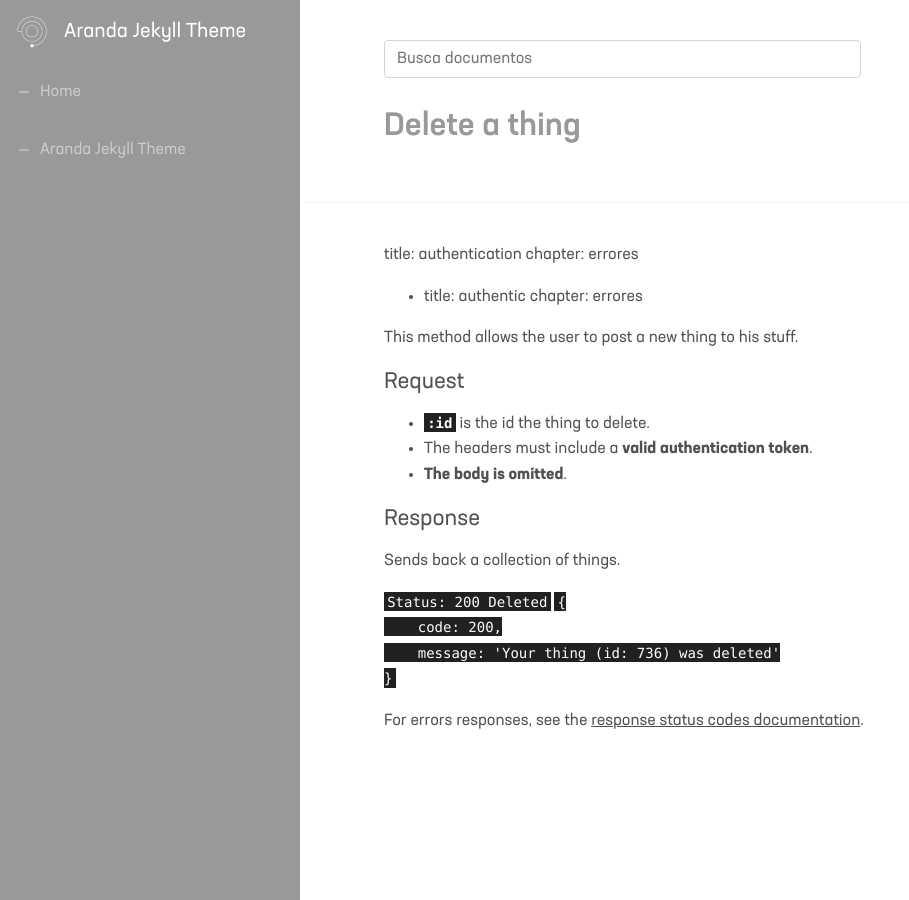
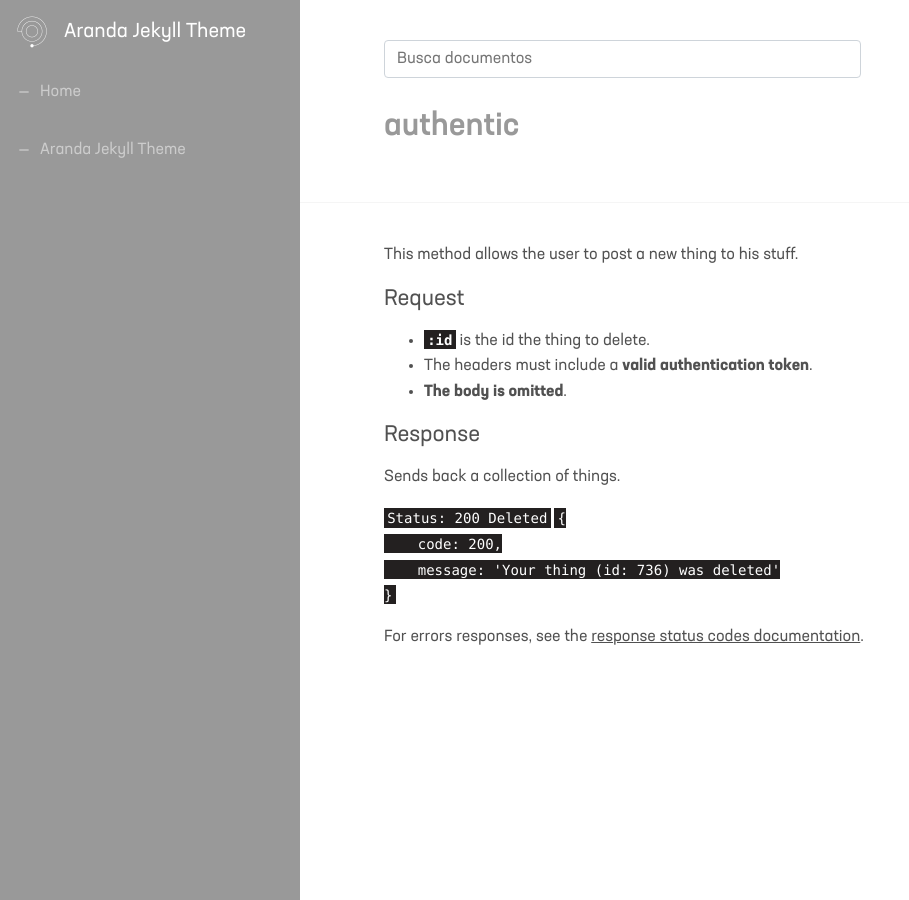
Before and after one commit to Nats85/Manuales-Aranda-Apis, a Jekyll site: the page built from troubleshooting/2012-12-24-delete-a-thing.md, in a window 1280 px wide. Shown: the whole page, without its empty margins (0-909 px from the left). Built offline with Jekyll 4.4.1, drawn with Linux system fonts in a browser that asks for light colours.

Commit message:
Update 2012-12-24-delete-a-thing.md

```diff
--- a/troubleshooting/2012-12-24-delete-a-thing.md
+++ b/troubleshooting/2012-12-24-delete-a-thing.md
@@ -1,17 +1,10 @@
 ---
-category: Stuff
-url_path: '/stuff/:id'
-title: 'Delete a thing'
-type: 'DELETE'
+chapter: errores
+title: authentic
+type: 'PUT'
 
 layout: post
 ---
-
-
-title: authentication
-    chapter: errores
-  - title: authentic
-    chapter: errores
 
 This method allows the user to post a new thing to his stuff.
 
```
